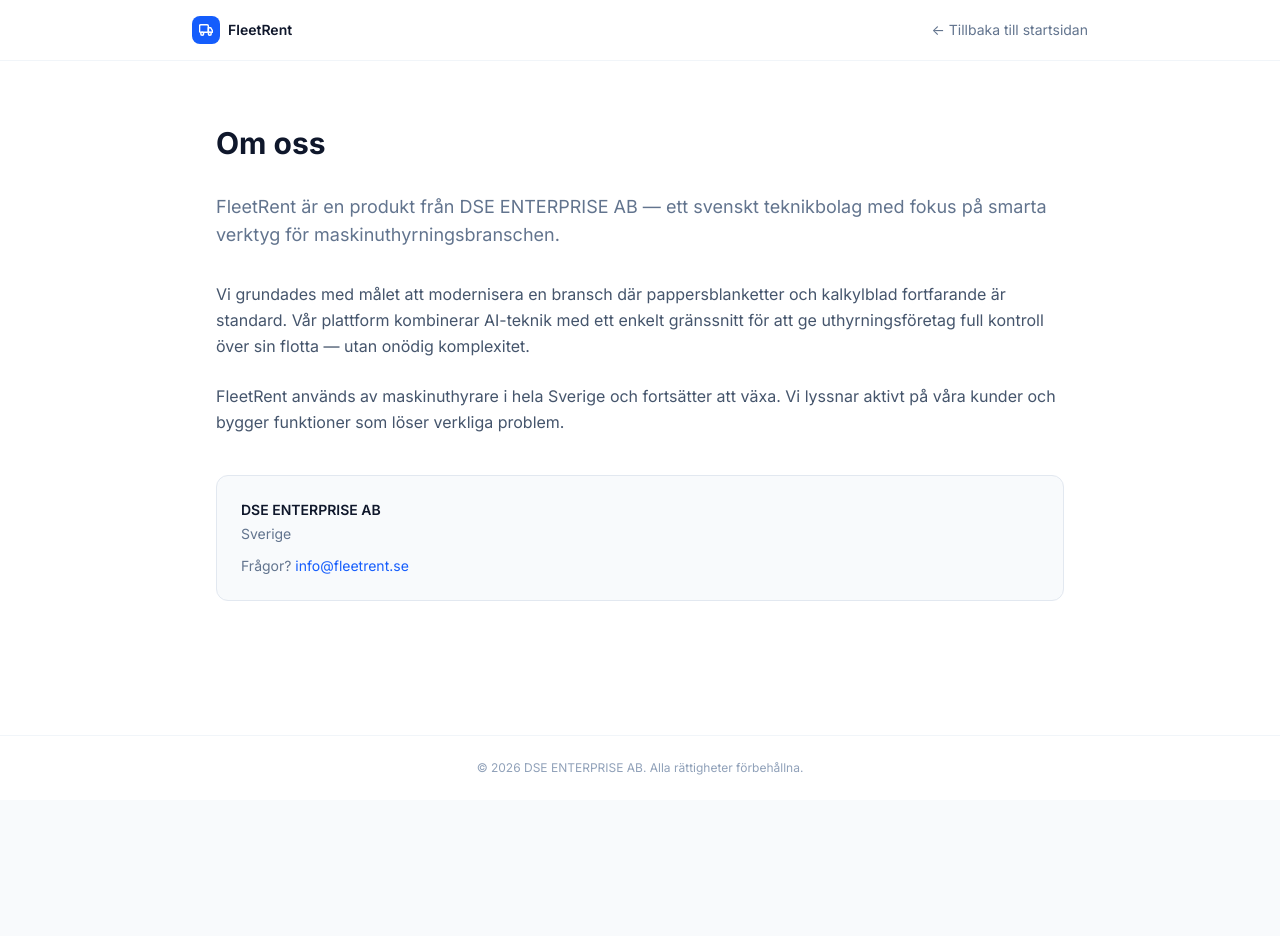
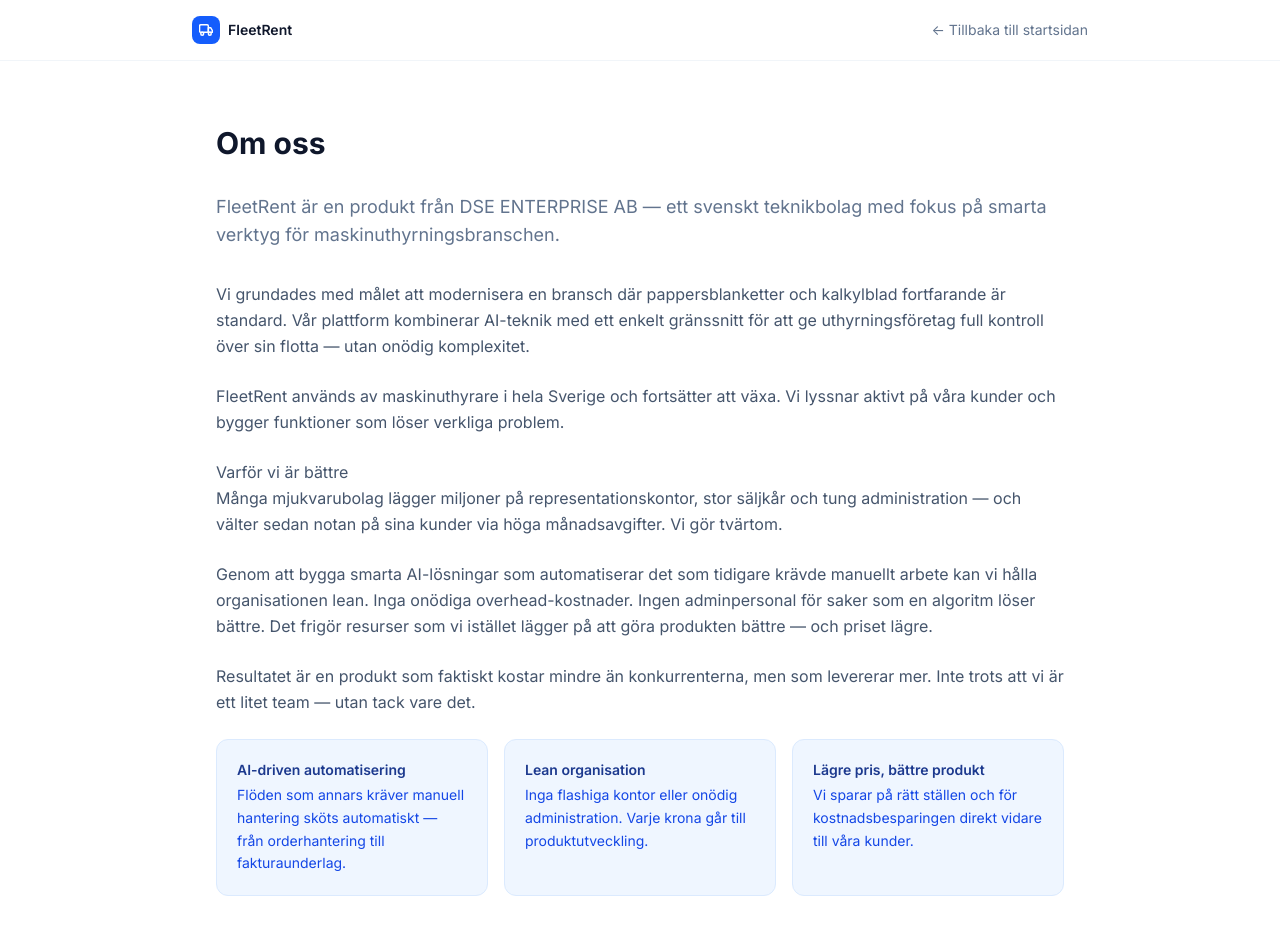
Before and after one commit to DavidWestlundcode/Fleetrent, a Next.js app: page /om-oss in a window 1280 px wide. Shown: the top 936 px of the page. Before the commit the page ends 800 px from the top, so only its background shows below. Built offline with nearby package versions, Linux system fonts and the light colour scheme.

Commit message:
Add 'Varför vi är bättre' section to Om oss page

```diff
--- a/src/app/om-oss/page.tsx
+++ b/src/app/om-oss/page.tsx
@@ -12,6 +12,31 @@ export default function OmOssPage() {
       <p className="mb-6">
         FleetRent används av maskinuthyrare i hela Sverige och fortsätter att växa. Vi lyssnar aktivt på våra kunder och bygger funktioner som löser verkliga problem.
       </p>
+
+      <h2>Varför vi är bättre</h2>
+      <p className="mb-6">
+        Många mjukvarubolag lägger miljoner på representationskontor, stor säljkår och tung administration — och välter sedan notan på sina kunder via höga månadsavgifter. Vi gör tvärtom.
+      </p>
+      <p className="mb-6">
+        Genom att bygga smarta AI-lösningar som automatiserar det som tidigare krävde manuellt arbete kan vi hålla organisationen lean. Inga onödiga overhead-kostnader. Ingen adminpersonal för saker som en algoritm löser bättre. Det frigör resurser som vi istället lägger på att göra produkten bättre — och priset lägre.
+      </p>
+      <p className="mb-6">
+        Resultatet är en produkt som faktiskt kostar mindre än konkurrenterna, men som levererar mer. Inte trots att vi är ett litet team — utan tack vare det.
+      </p>
+
+      <div className="not-prose mt-2 mb-10 grid grid-cols-1 sm:grid-cols-3 gap-4">
+        {[
+          { title: 'AI-driven automatisering', desc: 'Flöden som annars kräver manuell hantering sköts automatiskt — från orderhantering till fakturaunderlag.' },
+          { title: 'Lean organisation', desc: 'Inga flashiga kontor eller onödig administration. Varje krona går till produktutveckling.' },
+          { title: 'Lägre pris, bättre produkt', desc: 'Vi sparar på rätt ställen och för kostnadsbesparingen direkt vidare till våra kunder.' },
+        ].map(({ title, desc }) => (
+          <div key={title} className="p-5 bg-blue-50 border border-blue-100 rounded-xl">
+            <p className="text-sm font-semibold text-blue-900 mb-1">{title}</p>
+            <p className="text-sm text-blue-700 leading-relaxed">{desc}</p>
+          </div>
+        ))}
+      </div>
+
       <div className="not-prose mt-10 p-6 bg-slate-50 rounded-xl border border-slate-200">
         <p className="text-sm font-semibold text-slate-900 mb-1">DSE ENTERPRISE AB</p>
         <p className="text-sm text-slate-500">Sverige</p>
```
